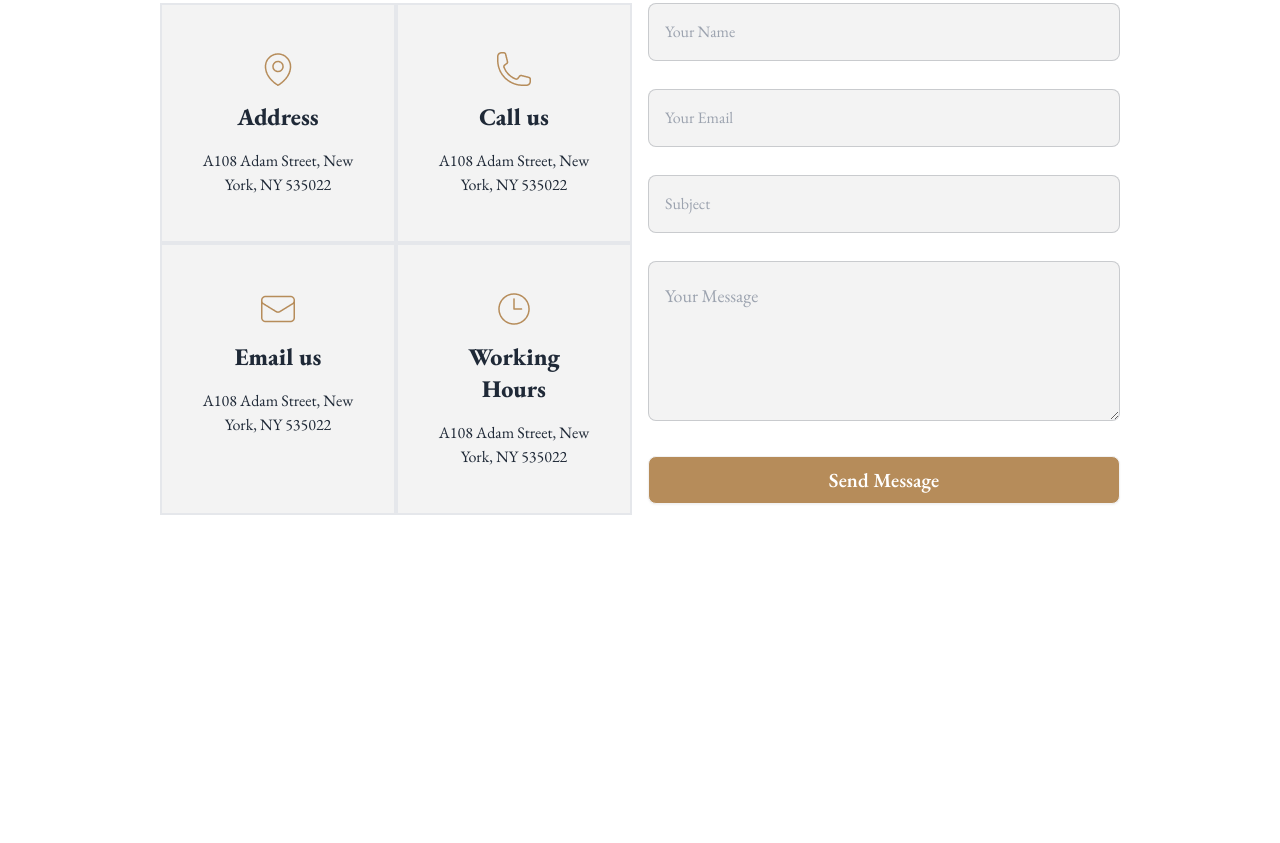
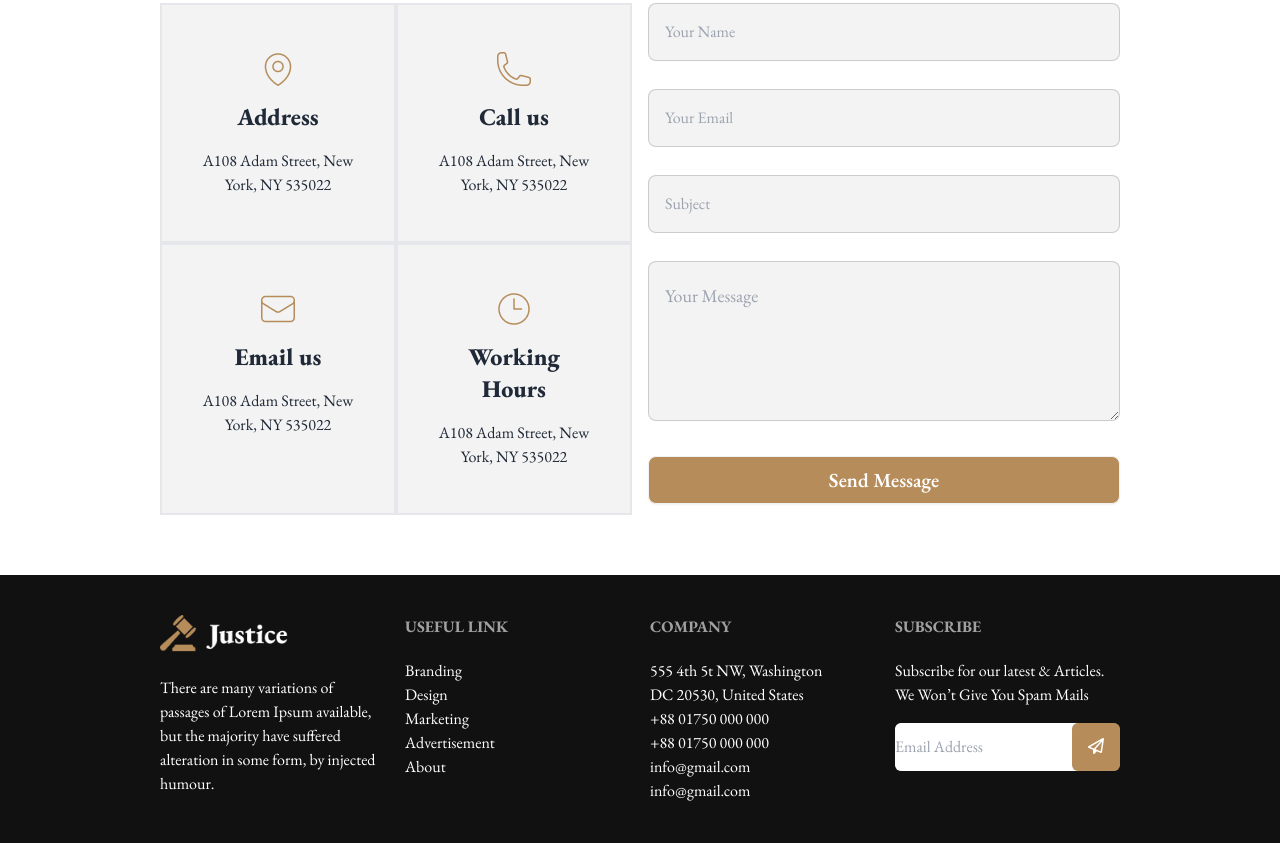
Before and after one commit to Jihanchy/Legal-Solutions, a plain HTML site: page index.html in a window 1280 px wide. Shown: the part 3270-4113 px from the top of the page. Before the commit the page ends 3805 px from the top, so only its background shows below. Drawn offline with nearby package versions, Linux system fonts and the light colour scheme.

Commit message:
added Footer Section

```diff
--- a/index.html
+++ b/index.html
@@ -343,7 +343,7 @@
         </section>
 
         <!-- Contact section -->
-        <section class="py-5 space-y-6">
+        <section class="py-5 mb-10 space-y-6">
         <!-- text- content -->
         <div class=" w-full md:w-3/5 mx-auto text-center space-y-6 mb-6">
           <h2 class="text-4xl font-extrabold">Contact With Us</h2>
@@ -398,8 +398,47 @@
           </div>
         </section>
     </main>
-    <footer>
+    <footer class="bg-[#111111] ">
+      <footer class=" mx-auto lg:w-9/12  text-white container px-4 md:px-0  grid grid-cols-1 md:grid-cols-4 gap-5   p-10">
+        <aside>
+          <nav class="">
+            <a class="w-36 "><img class="w-32" src="images/logo.png" alt="">
+            </a>
+            <br>
+            <p>There are many variations of passages of Lorem Ipsum available,
+              but the majority have suffered alteration in some form, by injected humour.</p>
+            </nav>
 
+        </aside>
+        <nav class="flex flex-col">
+          <h6 class="footer-title mb-5">Useful link</h6>
+          <a class="link link-hover">Branding</a>
+          <a class="link link-hover">Design</a>
+          <a class="link link-hover">Marketing</a>
+          <a class="link link-hover">Advertisement</a>
+          <a class="link link-hover">About</a>
+
+        </nav>
+
+        <nav class="flex flex-col ">
+          <h6 class="footer-title mb-5">Company</h6>
+          <p>555 4th 5t NW, Washington <br>
+            DC 20530, United States</p>
+          <a class="link link-hover">+88 01750 000 000 <br>
+            +88 01750 000 000</a>
+          <a class="link link-hover">info@gmail.com <br>
+            info@gmail.com</a>
+        </nav>
+        <nav class="flex flex-col">
+          <h6 class="footer-title mb-5">Subscribe</h6>
+          <p class="mb-4">Subscribe for our latest & Articles. We Won’t Give You Spam Mails</p>
+          <div class="join flex flex-row  justify-between md:flex-row bg-white ">
+            <input class="rounded-md md:w-24 " type="email" name="" id="" placeholder="Email Address">
+          <a class="bg-btn_primary py-3 px-4 rounded-md" href="#"><i class="fa-regular fa-paper-plane "></i>
+            </a>
+          </div>
+        </nav>
+      </footer>
     </footer>
 </body>
 </html>
```
